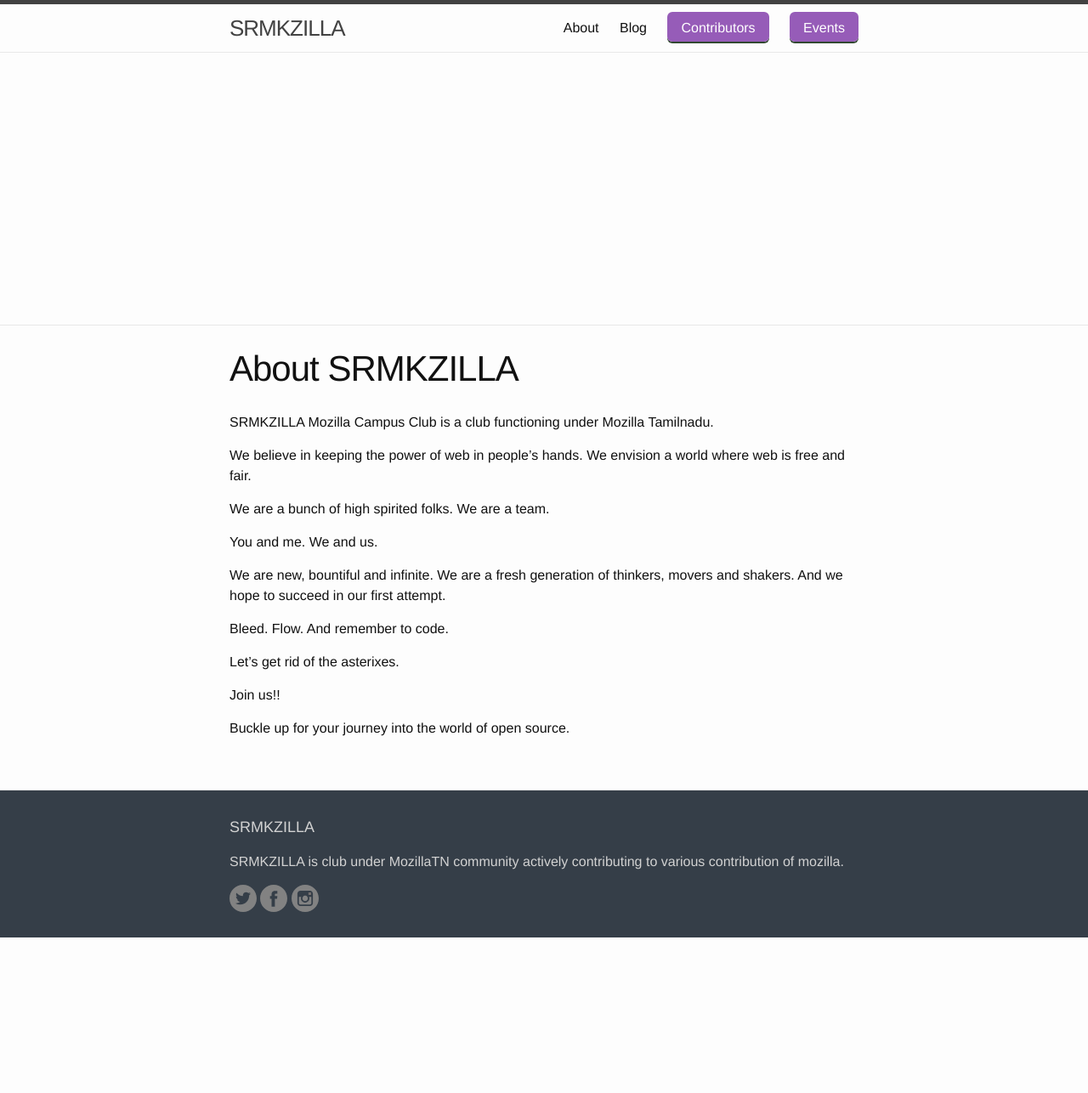
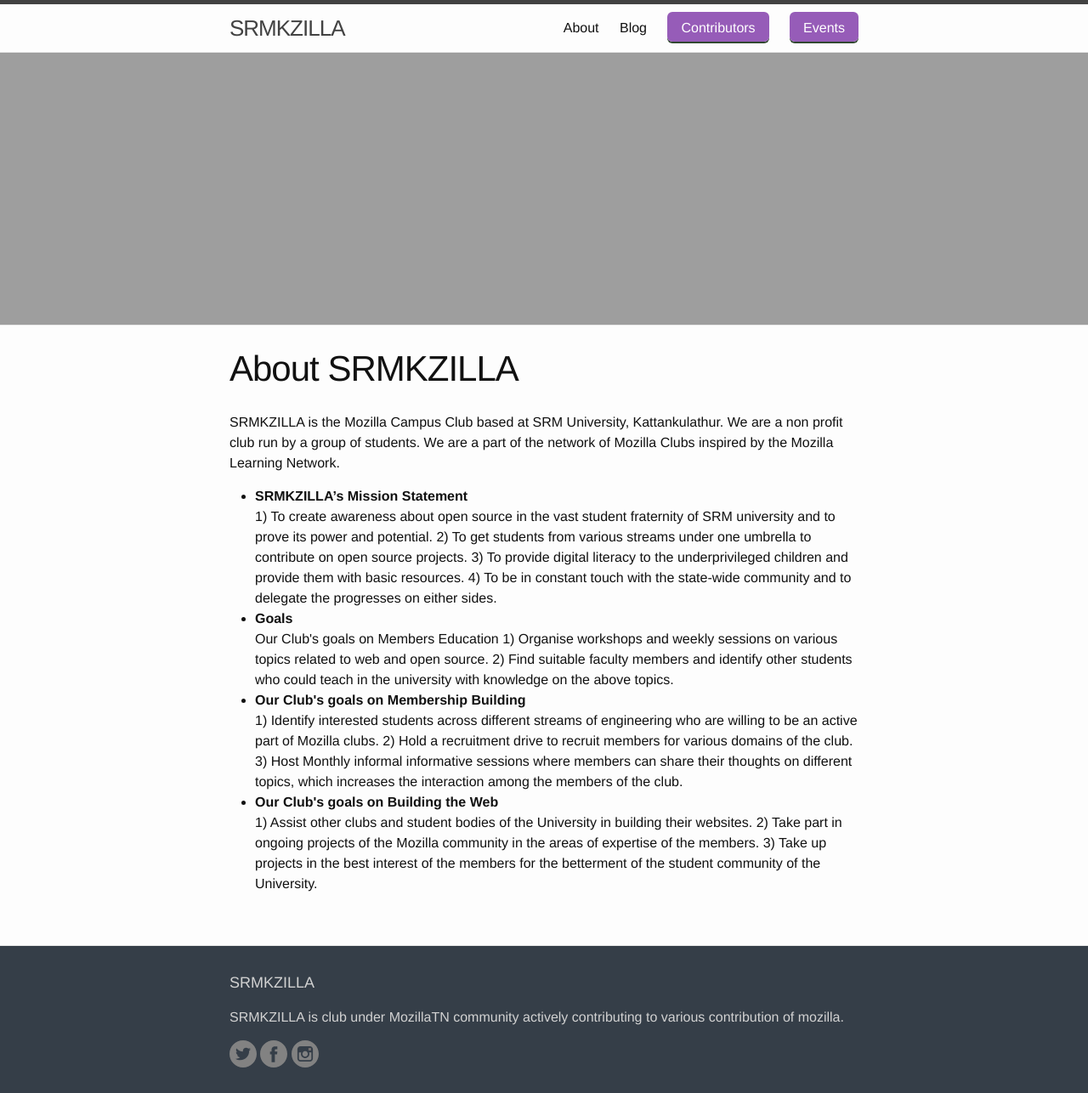
Before and after one commit to MozillaTN/srmkzilla, a Jekyll site: the page built from docs/about.md, in a window 1280 px wide. Shown: the whole page at 85% size. Built offline with Jekyll 4.4.1, drawn with Linux system fonts in a browser that asks for light colours; before the commit the page ends 1103 px from its top, so only the background shows below that.

Commit message:
Updated About section.

```diff
--- a/docs/about.md
+++ b/docs/about.md
@@ -3,23 +3,45 @@
 navigation_title: About
 title: About SRMKZILLA
 permalink: /about/
-cover: 'https://mozillatn.github.io/clubs/assets/mozilla-tn-bannerc.png'
+cover: 'https://mozillatn.github.io/new_cover.jpg'
 ---
 
-SRMKZILLA Mozilla Campus Club is a club functioning under Mozilla Tamilnadu.
+SRMKZILLA is the Mozilla Campus Club based at SRM University, Kattankulathur. We are a non profit club run by a group of students. We are a part of the network of Mozilla Clubs inspired by the Mozilla Learning Network.
 
-We believe in keeping the power of web in people’s hands. We envision a world where web is free and fair.
+<ul>
+<li><b>SRMKZILLA’s  Mission Statement</b></li>
 
-We are a bunch of high spirited folks. We are a team.
+1) To create awareness about open source in the vast student fraternity of SRM university and to prove its power and potential.
 
-You and me. We and us.
+2) To get students from various streams under one umbrella to contribute on open source projects.
 
-We are new, bountiful and infinite. We are a fresh generation of thinkers, movers and shakers. And we hope to succeed in our first attempt.
+3) To provide digital literacy to the underprivileged children and provide them with basic resources.
 
-Bleed. Flow. And remember to code.
+4) To be in constant touch with the state-wide community and to delegate the progresses on either sides.
 
-Let’s get rid of the asterixes.
+<li><b>Goals</b></li>
 
-Join us!!
+Our Club's goals on Members Education
 
-Buckle up for your journey into the world of open source.
+1) Organise workshops and weekly sessions on various topics related to web and open source.
+
+2) Find suitable faculty members and identify other students who could teach in the university with knowledge on the above topics.
+
+<li><b>Our Club's goals on Membership Building</b></li>
+
+1) Identify interested students across different streams of engineering who are willing to be an active part of Mozilla clubs.
+
+2) Hold a recruitment drive to recruit members for various domains of the club.
+
+3) Host Monthly informal informative sessions where members can share their thoughts on different topics, which increases the interaction among the members of the club.
+
+
+<li><b>Our Club's goals on Building the Web</b></li>
+
+1) Assist other clubs and student bodies of the University in building their websites.
+
+2) Take part in ongoing projects of the Mozilla community in the areas of expertise of the members.
+
+3) Take up projects in the best interest of the members for the betterment of the student community of the University.
+
+</ul>
```
